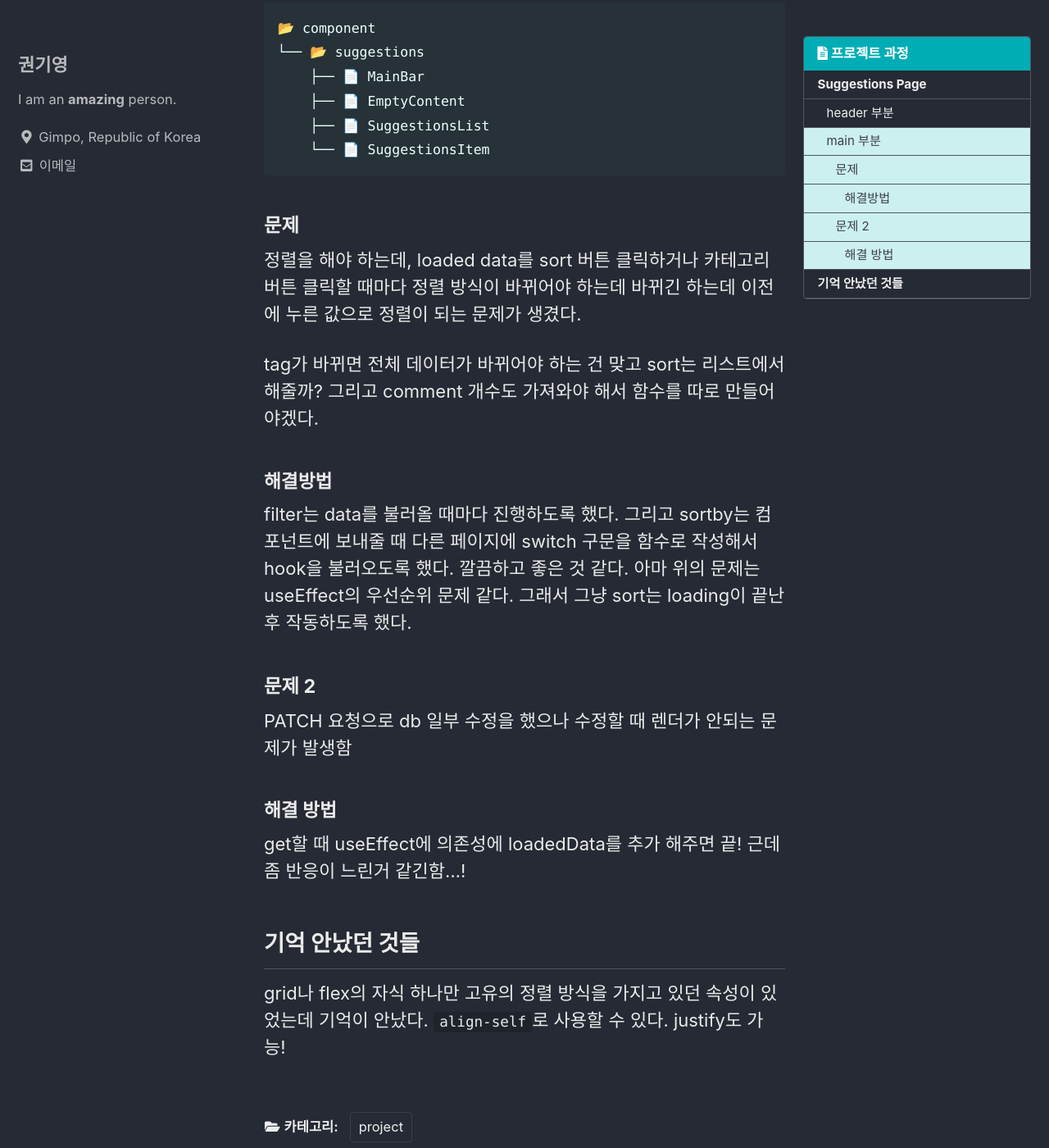
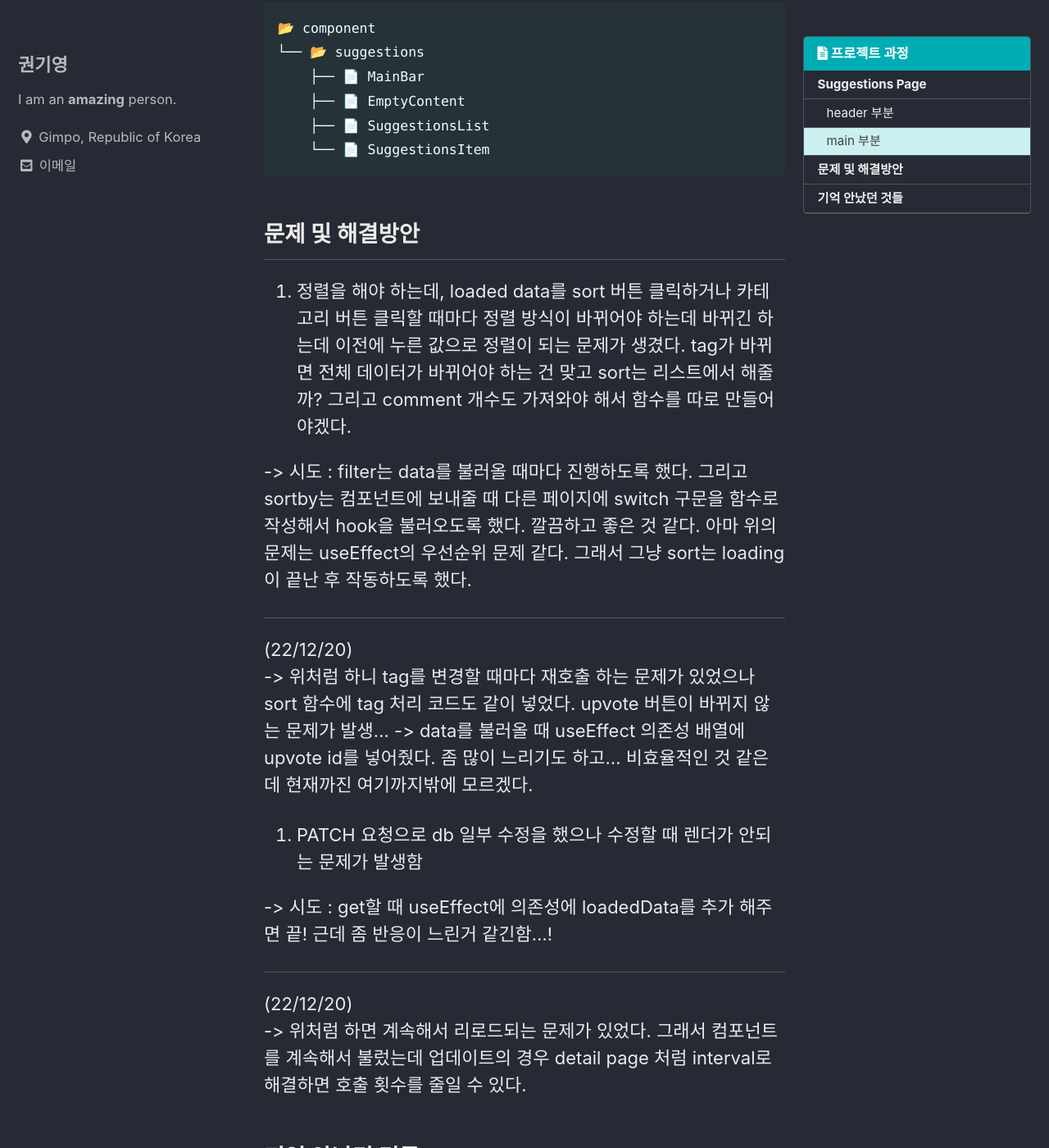
Before and after one commit to jhan117/jhan117.github.io, a Jekyll site: the page built from _posts/2022-12-07-project2.md, in a window 1280 px wide and 1400 px high, scrolled down 2711 px. Shown: the whole window at 82% size. Built offline with Jekyll 4.4.1, drawn with Linux system fonts in a browser that asks for light colours; cached includes are drawn as plain includes; comment, search, counter and statistics services are not loaded; some of the changed text lies outside the part shown.

Commit message:
Added posts

````diff
--- a/_posts/2022-12-07-project2.md
+++ b/_posts/2022-12-07-project2.md
@@ -5,7 +5,7 @@ categories:
 toc: true
 toc_label: "프로젝트 과정"
 toc_sticky: true
-last_modified_at: 2022-12-08
+last_modified_at: 2022-12-20
 ---
 
 전에도 느낀 거지만... 기기마다 레이아웃이 다를 때 간단한 구조면 괜찮지만 하단을 div로 묶어버렸는데 다른 기기에선 둘이 완전 다른 방향으로 가버리면 너무 난감하다. 그래서 전에는 html 작성하기 전에 모든 기기 디자인을 파악하고 작성했는데 이번에는 react 자체가 처음이라 막 작성한 내 불찰이었다... 바보같음... 그래서 일 두번 할 예정이다...ㅋㅋ 뭐 괜찮다. 앞으로 생각 하고 하면 되제...
@@ -79,23 +79,26 @@ tablet과 desktop의 구조는 같다. h3 + p + category 묶어도 될 것 같
     └── 📄 SuggestionsItem
 ```
 
-#### 문제
+## 문제 및 해결방안
 
-정렬을 해야 하는데, loaded data를 sort 버튼 클릭하거나 카테고리 버튼 클릭할 때마다 정렬 방식이 바뀌어야 하는데 바뀌긴 하는데 이전에 누른 값으로 정렬이 되는 문제가 생겼다.
+1. 정렬을 해야 하는데, loaded data를 sort 버튼 클릭하거나 카테고리 버튼 클릭할 때마다 정렬 방식이 바뀌어야 하는데 바뀌긴 하는데 이전에 누른 값으로 정렬이 되는 문제가 생겼다. tag가 바뀌면 전체 데이터가 바뀌어야 하는 건 맞고 sort는 리스트에서 해줄까? 그리고 comment 개수도 가져와야 해서 함수를 따로 만들어야겠다.
 
-tag가 바뀌면 전체 데이터가 바뀌어야 하는 건 맞고 sort는 리스트에서 해줄까? 그리고 comment 개수도 가져와야 해서 함수를 따로 만들어야겠다.
+-> 시도 : filter는 data를 불러올 때마다 진행하도록 했다. 그리고 sortby는 컴포넌트에 보내줄 때 다른 페이지에 switch 구문을 함수로 작성해서 hook을 불러오도록 했다. 깔끔하고 좋은 것 같다. 아마 위의 문제는 useEffect의 우선순위 문제 같다. 그래서 그냥 sort는 loading이 끝난 후 작동하도록 했다.
 
-##### 해결방법
+---
 
-filter는 data를 불러올 때마다 진행하도록 했다. 그리고 sortby는 컴포넌트에 보내줄 때 다른 페이지에 switch 구문을 함수로 작성해서 hook을 불러오도록 했다. 깔끔하고 좋은 것 같다. 아마 위의 문제는 useEffect의 우선순위 문제 같다. 그래서 그냥 sort는 loading이 끝난 후 작동하도록 했다.
+(22/12/20)
+-> 위처럼 하니 tag를 변경할 때마다 재호출 하는 문제가 있었으나 sort 함수에 tag 처리 코드도 같이 넣었다. upvote 버튼이 바뀌지 않는 문제가 발생...
+-> data를 불러올 때 useEffect 의존성 배열에 upvote id를 넣어줬다. 좀 많이 느리기도 하고... 비효율적인 것 같은데 현재까진 여기까지밖에 모르겠다.
 
-#### 문제 2
+2. PATCH 요청으로 db 일부 수정을 했으나 수정할 때 렌더가 안되는 문제가 발생함
 
-PATCH 요청으로 db 일부 수정을 했으나 수정할 때 렌더가 안되는 문제가 발생함
+-> 시도 : get할 때 useEffect에 의존성에 loadedData를 추가 해주면 끝! 근데 좀 반응이 느린거 같긴함...!
 
-##### 해결 방법
+---
 
-get할 때 useEffect에 의존성에 loadedData를 추가 해주면 끝! 근데 좀 반응이 느린거 같긴함...!
+(22/12/20)
+-> 위처럼 하면 계속해서 리로드되는 문제가 있었다. 그래서 컴포넌트를 계속해서 불렀는데 업데이트의 경우 detail page 처럼 interval로 해결하면 호출 횟수를 줄일 수 있다.
 
 ## 기억 안났던 것들
 
````
Also changed, not shown: _posts/2022-12-18-project4.md (+6 -0 lines).
